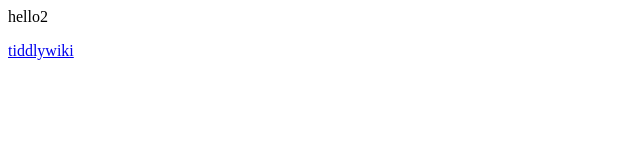
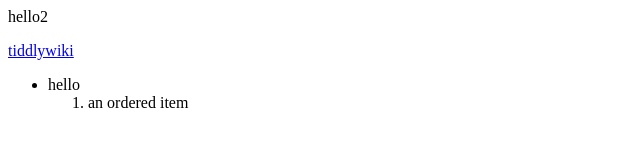
Before and after one commit to CobalticBlue/CobalticBlue.github.io, a plain HTML site: page index.html in a window 1280 px wide. Shown: the whole page, without its empty margins (0-640 px from the left). Drawn offline with Linux system fonts and the light colour scheme.

Commit message:
added a list

```diff
--- a/index.html
+++ b/index.html
@@ -2,5 +2,11 @@
   <body>
     <p>hello2</p>
     <a href="tiddlywiki.html">tiddlywiki</a>
+    <ul>
+      <li>hello</li>
+      <ol>
+        <li>an ordered item</li>
+      </ol>
+    </ul>
   </body>
 </html>
```
